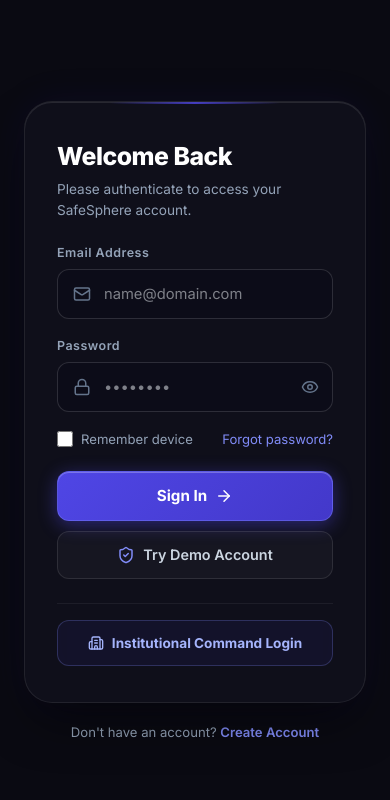
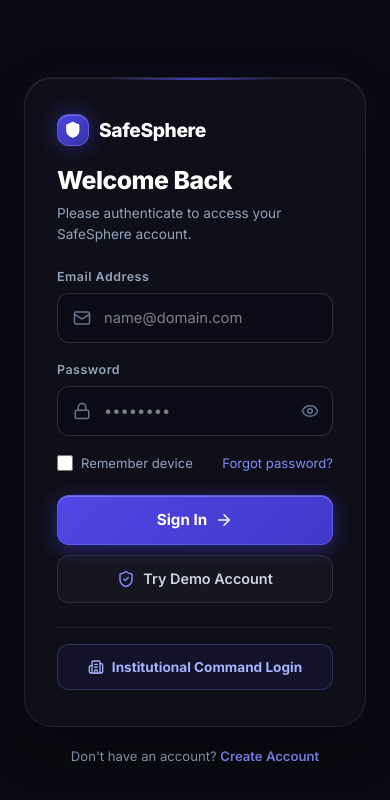
Before and after one commit to barterbrains/SafeSphere, a React (Vite) app in the folder frontend/: page /login in a window 390 px wide. Shown: the top 800 px of the page. Built offline with nearby package versions, Linux system fonts and the light colour scheme; no server answers.

Commit message:
feat: make SafeSphere logo and brand titles on Login and Register pages navigate to Landing page

```diff
--- a/frontend/src/pages/LoginPage.tsx
+++ b/frontend/src/pages/LoginPage.tsx
@@ -99,7 +99,11 @@
           }}
         />
 
-        <div style={{ position: 'relative', zIndex: 10, display: 'flex', flexDirection: 'column', gap: 32, maxWidth: 520 }}>
+        <div
+          onClick={() => navigate('/')}
+          style={{ position: 'relative', zIndex: 10, display: 'flex', flexDirection: 'column', gap: 32, maxWidth: 520, cursor: 'pointer' }}
+          title="Return to SafeSphere Home"
+        >
           {/* Pulsing Shield Emblem in Rich Indigo */}
           <div style={{ position: 'relative', display: 'inline-flex', alignItems: 'center', justifyContent: 'center', width: 76, height: 76 }}>
             <div
@@ -175,6 +179,16 @@
             }} />
 
             <div>
+              {/* Mobile brand header link */}
+              <div
+                onClick={() => navigate('/')}
+                className="flex lg:hidden items-center gap-2.5 mb-4 cursor-pointer"
+                title="Return to SafeSphere Home"
+              >
+                <SafeSphereShieldLogo size={32} />
+                <span style={{ fontSize: '1.2rem', fontWeight: 800, color: '#FFFFFF', letterSpacing: '-0.02em' }}>SafeSphere</span>
+              </div>
+
               <h2 style={{ fontSize: '1.55rem', fontWeight: 800, color: '#FFFFFF', marginBottom: 4, letterSpacing: '-0.02em' }}>
                 Welcome Back
               </h2>
--- a/frontend/src/pages/RegisterPage.tsx
+++ b/frontend/src/pages/RegisterPage.tsx
@@ -39,7 +39,11 @@
         <div style={{ background: 'rgba(18, 18, 30, 0.75)', backdropFilter: 'blur(24px)', border: '1px solid rgba(255,255,255,0.08)', borderRadius: 28, padding: '36px 32px', display: 'flex', flexDirection: 'column', gap: 20, boxShadow: '0 24px 50px -12px rgba(0,0,0,0.6), inset 0 1px 0 rgba(255,255,255,0.1)' }}>
 
           {/* Header */}
-          <div style={{ display: 'flex', alignItems: 'center', gap: 12, marginBottom: 4 }}>
+          <div
+            onClick={() => navigate('/')}
+            style={{ display: 'flex', alignItems: 'center', gap: 12, marginBottom: 4, cursor: 'pointer' }}
+            title="Return to SafeSphere Home"
+          >
             <div style={{ width: 44, height: 44, background: 'linear-gradient(135deg, #4f46e5, #3730a3)', borderRadius: 12, display: 'flex', alignItems: 'center', justifyContent: 'center', boxShadow: '0 0 20px rgba(79,70,229,0.4)' }}>
               <Shield size={22} color="white" fill="white" />
             </div>
```
